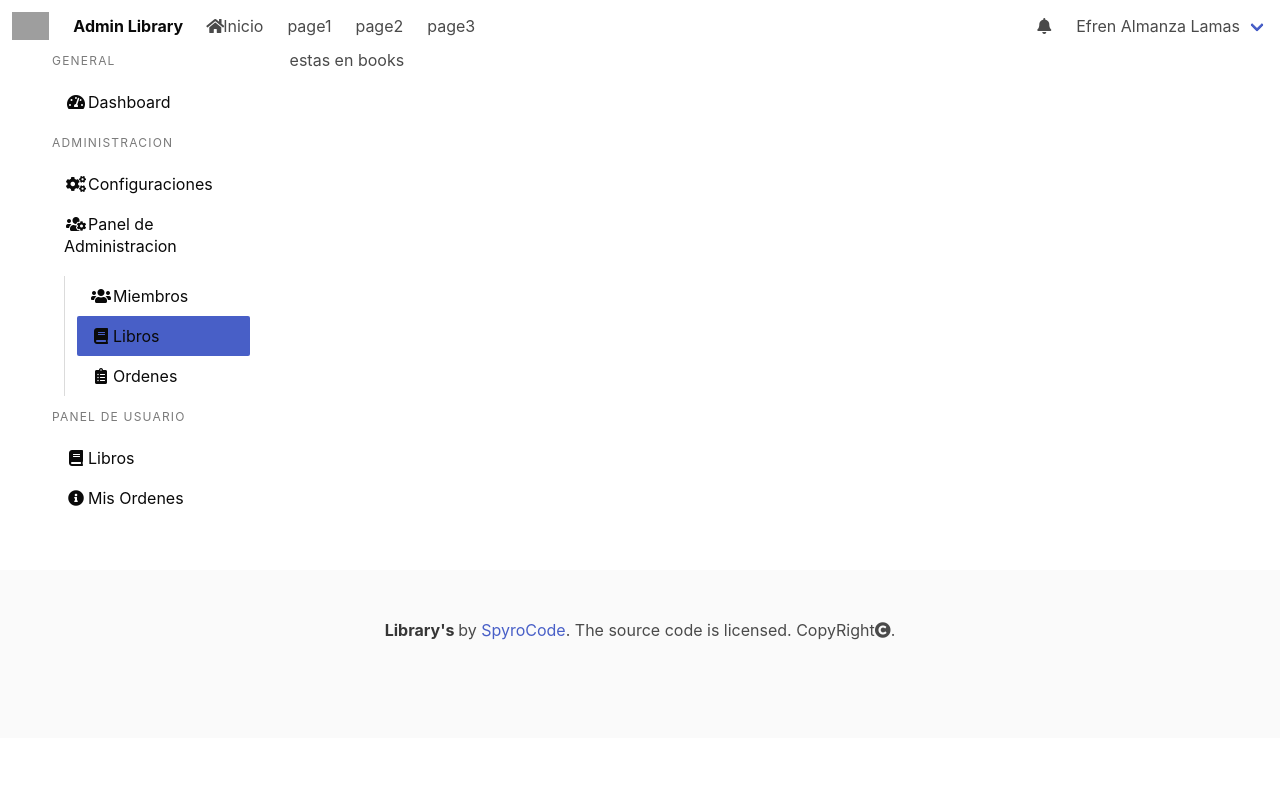
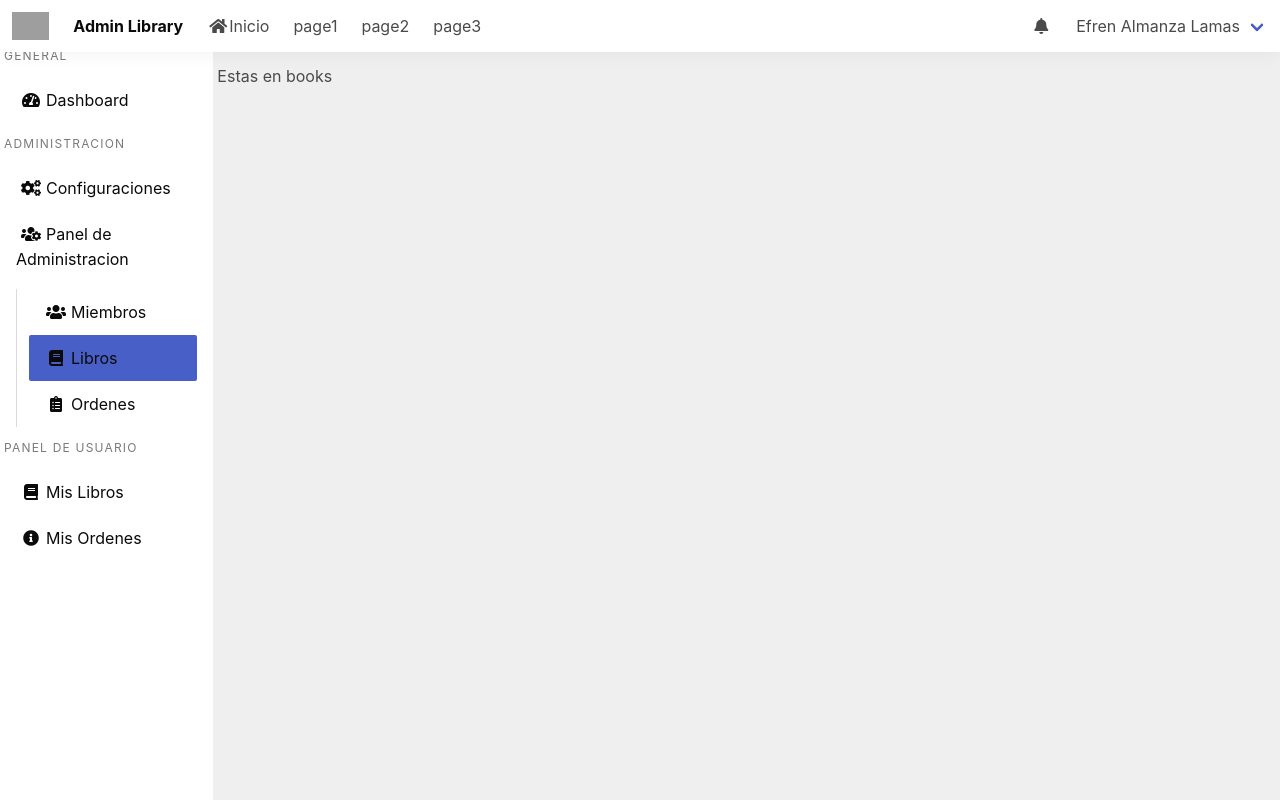
Before and after one commit to SpyroCode/library_gestion, a React (Create React App) app: page /books in a window 1280 px wide. Built offline with nearby package versions, Linux system fonts and the light colour scheme; grey boxes are pictures that could not be loaded.

Commit message:
Finaliza maquedao y estilos del menu y las vistas en escritorio y dispositivos fix:menu no colapsa en movil

```diff
--- a/src/css/App.css
+++ b/src/css/App.css
@@ -1,38 +1,79 @@
-.App {
-  text-align: center;
+html,
+body {
+  height: 100%;
+  background-color: #efefef;
 }
 
-.App-logo {
-  height: 40vmin;
-  pointer-events: none;
+.px-1,
+.p-1 {
+  padding-left: 0.75rem;
+  padding-right: 0.75rem;
 }
 
-@media (prefers-reduced-motion: no-preference) {
-  .App-logo {
-    animation: App-logo-spin infinite 20s linear;
+.py-1,
+.p-1 {
+  padding-top: 0.75rem;
+  padding-bottom: 0.75rem;
+}
+
+.box-shadow-y {
+  -webkit-box-shadow: 0px 2px 20px rgba(0, 0, 0, 0.05);
+          box-shadow: 0px 2px 20px rgba(0, 0, 0, 0.05);
+}
+
+.menu-container {
+  position: fixed;
+  top: 5.4%;
+  bottom: 0;
+  margin-top: auto;
+  min-width: 300px;
+  z-index: 10;
+  background-color: transparent;
+  -webkit-transform: translateX(-100%);
+          transform: translateX(-100%);
+  -webkit-transition: all ease 0.5s;
+  transition: all ease 0.5s;
+}
+
+.menu-container.active {
+  -webkit-transform: translateX(0%);
+          transform: translateX(0%);
+}
+
+.icon {
+  height: 30px;
+  width: 30px;
+  vertical-align: baseline;
+  display: -webkit-inline-box;
+  display: -ms-inline-flexbox;
+  display: inline-flex;
+  -webkit-box-pack: center;
+      -ms-flex-pack: center;
+          justify-content: center;
+  -webkit-box-align: center;
+      -ms-flex-align: center;
+          align-items: center;
+}
+
+.toggler {
+  margin-left: 0;
+  cursor: pointer;
+}
+
+@media (min-width: 769px) {
+  .menu-container {
+    width: 25%;
+    min-width: auto;
+    -webkit-transform: translateX(0%);
+            transform: translateX(0%);
   }
 }
 
-.App-header {
-  background-color: #282c34;
-  min-height: 100vh;
-  display: flex;
-  flex-direction: column;
-  align-items: center;
-  justify-content: center;
-  font-size: calc(10px + 2vmin);
-  color: white;
-}
-
-.App-link {
-  color: #61dafb;
-}
-
-@keyframes App-logo-spin {
-  from {
-    transform: rotate(0deg);
-  }
-  to {
-    transform: rotate(360deg);
+@media (min-width: 1024px) {
+  .menu-container {
+    width: 16.6667%;
+    min-width: auto;
+    -webkit-transform: translateX(0%);
+            transform: translateX(0%);
   }
 }
--- a/src/layouts/asidebar.js
+++ b/src/layouts/asidebar.js
@@ -77,7 +77,7 @@ const Asidebar=()=>{
                     </li>
                     <li>
                       <NavLink to="orders" className="has-text-black" activeClassName="is-active">
-                      <i class="fas fa-clipboard-list icon"></i>
+                      <i className="fas fa-clipboard-list icon"></i>
                         Ordenes</NavLink>
                     </li>
                   </ul>
@@ -88,7 +88,7 @@ const Asidebar=()=>{
                 <li>
                   <NavLink to="mybooks" className="has-text-black" activeClassName="has-text-white is-active">
                     <i className="fas fa-book icon"></i>
-                    Libros</NavLink>
+                    Mis Libros</NavLink>
                 </li>
                 <li>
                   <NavLink to="myorders" className="has-text-black" activeClassName="is-active">
--- a/src/layouts/header.js
+++ b/src/layouts/header.js
@@ -59,7 +59,7 @@ const Header=()=>{
             </div>
             <div className="navbar-end">
               <Link to="notifications" className="navbar-item">
-              <i class="fas fa-bell icon"></i>
+              <i className="fas fa-bell icon"></i>
               </Link>
               {/* <div class="navbar-item has-dropdown is-hoverable">
                 <a href="#" class="navbar-link">
--- a/src/routes/routes.js
+++ b/src/routes/routes.js
@@ -7,7 +7,7 @@ import Home from '../views/Home';
 import Books from '../views/Books';
 import Customers from '../views/Customers';
 import Orders from '../views/Orders';
-import Footer from '../layouts/footer';
+//import Footer from '../layouts/footer';
 
 
 const Rutas=()=>{
@@ -16,12 +16,13 @@ const Rutas=()=>{
 
         <Router>
         <Header/>
-        <section className="section">
-            <div className="columns">
-                <div className="column is-one-fifth">
+
+            <div className="columns is-variable is-0">
+
+
                         <Asidebar/>
-                </div>
-                <div className="column">
+
+                    <div className="column is-10-desktop is-offset-2-desktop is-9-tablet is-offset-3-tablet is-12-mobile">
                         <Switch>
                             <Route exact path="/books" component={Books}/>
 
@@ -44,8 +45,8 @@ const Rutas=()=>{
                         </Switch>
                     </div>
             </div>
-        </section>
-        <Footer/>
+
+        {/* <Footer/> */}
         </Router>
     )
 
--- a/src/views/Books.js
+++ b/src/views/Books.js
@@ -2,9 +2,21 @@ import React from 'react'
 
 const Books=()=>{
     return(
-        <>
-            <h2>estas en books</h2>
-        </>
+        <div className="p-1">
+
+          <div className="columns is-variable is-desktop">
+            <div className="column">
+              <h1 className="title">
+                Books
+              </h1>
+            </div>
+          </div>
+          <div className="columns  is-variable is-desktop">
+            <div className="column">
+                    <h1>Estas en books</h1>
+            </div>
+          </div>
+        </div>
     )
 }
 
--- a/src/views/Customers.js
+++ b/src/views/Customers.js
@@ -2,9 +2,21 @@ import React from 'react'
 
 const Customers=()=>{
     return(
-        <>
-            <h2>Estas en Customers</h2>
-        </>
+        <div className="p-1">
+
+          <div className="columns is-variable is-desktop">
+            <div className="column">
+              <h1 className="title">
+                Customer
+              </h1>
+            </div>
+          </div>
+          <div className="columns  is-variable is-desktop">
+            <div className="column">
+                    <h1>Estas en Customers</h1>
+            </div>
+          </div>
+        </div>
     )
 }
 
--- a/src/views/Error.js
+++ b/src/views/Error.js
@@ -4,10 +4,21 @@ const Errorpage=()=>{
 
 
     return    (
-    <>
-        <p>Pagina no Existe!</p>
-    </>
+        <div className="p-1">
 
+        <div className="columns is-variable is-desktop">
+          <div className="column">
+            <h1 className="title">
+              404
+            </h1>
+          </div>
+        </div>
+        <div className="columns  is-variable is-desktop">
+          <div className="column">
+                  <h1>Error! 404 Pagina no existe!</h1>
+          </div>
+        </div>
+      </div>
     )
 
 }
--- a/src/views/Home.js
+++ b/src/views/Home.js
@@ -4,7 +4,13 @@ const Home=()=>{
     return(
         <div className="p-1">
 
-
+          <div className="columns is-variable is-desktop">
+            <div className="column">
+              <h1 className="title">
+                Dashboard
+              </h1>
+            </div>
+          </div>
           <div className="columns  is-variable is-desktop">
             <div className="column">
               <div className="card has-background-primary has-text-white">
--- a/src/views/Orders.js
+++ b/src/views/Orders.js
@@ -2,9 +2,21 @@ import React from 'react'
 
 const Orders=()=>{
     return(
-        <>
-            <h2>Estas en Order</h2>
-        </>
+        <div className="p-1">
+
+          <div className="columns is-variable is-desktop">
+            <div className="column">
+              <h1 className="title">
+                Orders
+              </h1>
+            </div>
+          </div>
+          <div className="columns  is-variable is-desktop">
+            <div className="column">
+                    <h1>Estas en Orders</h1>
+            </div>
+          </div>
+        </div>
     )
 }
 
```
Also changed, not shown: src/sass/styles.scss (line endings or trailing spaces). Lines whose indentation alone changed are shown as unchanged.
